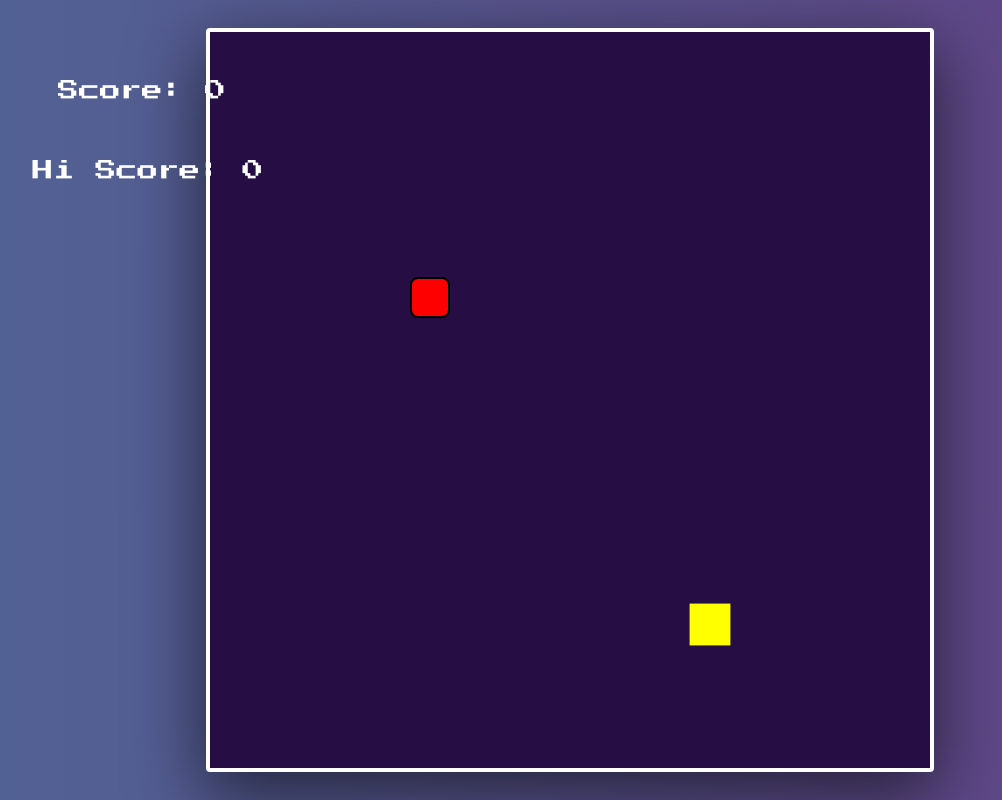
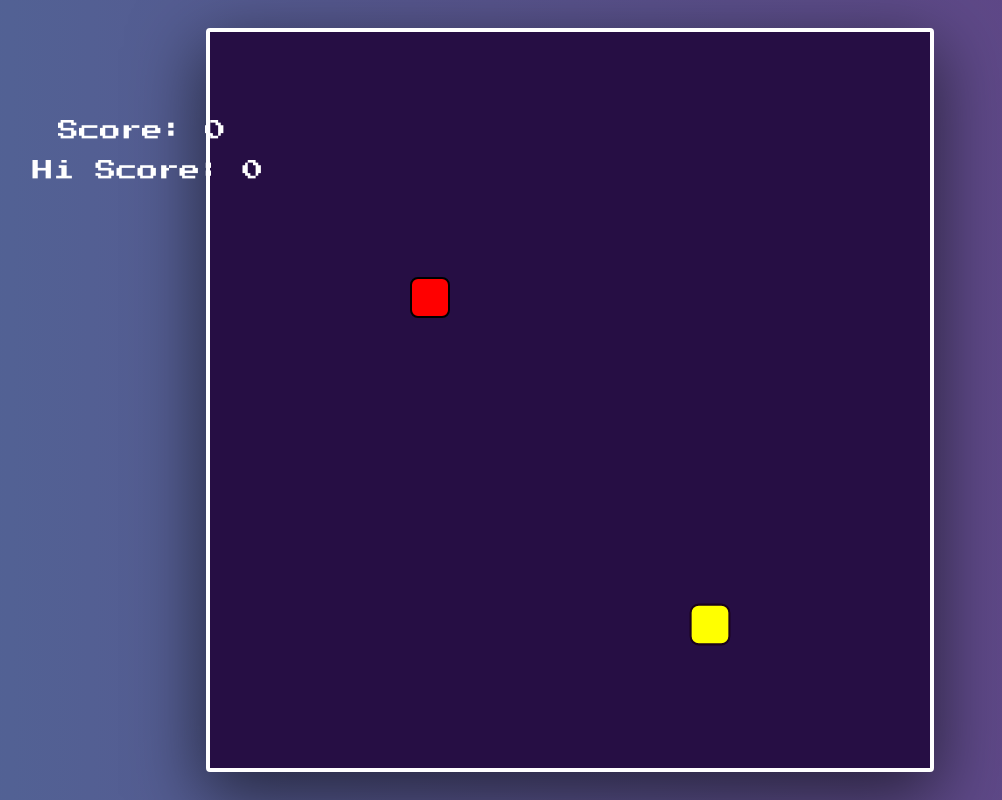
Before and after one commit to SahilRout/SnakeGame, a plain HTML site: page index.html in a window 1280 px wide. Shown: the whole page, without its empty margins (70-1072 px from the left). Drawn offline with Linux system fonts and the light colour scheme.

Commit message:
Update style.css

```diff
--- a/style.css
+++ b/style.css
@@ -32,7 +32,7 @@
     position: absolute;
     font-size: 21px;
     color: white;
-    top: 10%;
+    top: 15%;
     left: 10%;
     font-family: 'Press Start 2P', cursive;
 }
@@ -48,11 +48,15 @@
 
 .head {
     background: yellow;
+    border: 2px solid rgb(26, 1, 26);
     transform: scale(1.02);
+    border-radius: 9px;
 }
 
 .snake {
     background-color: rgb(0, 225, 255);
+    border: 2px solid rgb(26, 1, 26);
+    border-radius: 9px;
 }
 
 .food {
```
